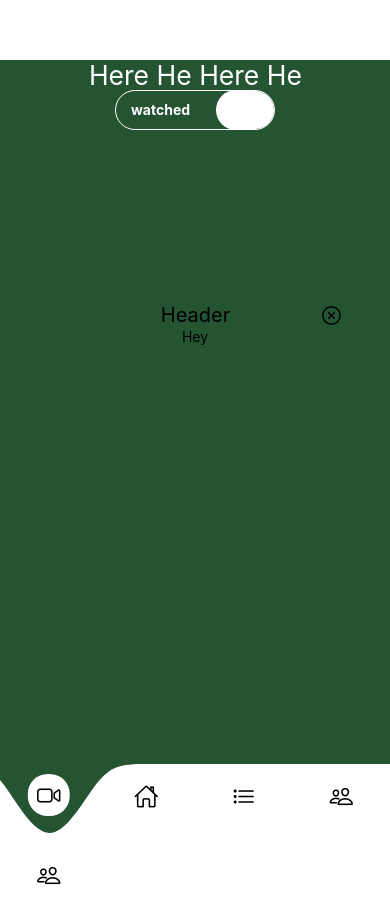
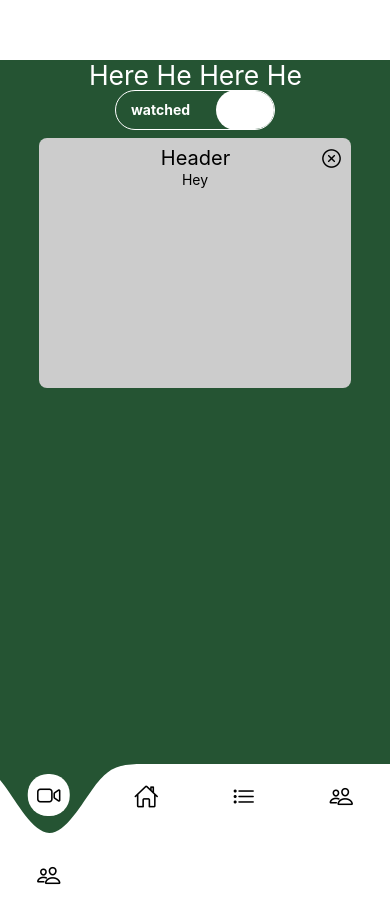
Before and after one commit to seanbb88/ReactNativeSharedUI, a React Native app: screen / in a window 390 px wide. Built offline with nearby package versions, Linux system fonts and the light colour scheme.

Commit message:
style updates

```diff
--- a/App.tsx
+++ b/App.tsx
@@ -92,6 +92,7 @@ export default function App() {
 
         {/* <LiquidSwipe /> */}
         <MiniModal
+          backgroundColor='#CCCCCC'
           isOpen={true}
           handleToggleModal={() => { }}
           header='Header'
--- a/components/Modals/MiniModal.tsx
+++ b/components/Modals/MiniModal.tsx
@@ -4,8 +4,6 @@ import { TouchableOpacity } from 'react-native-gesture-handler';
 import Iconicons from '@expo/vector-icons/Ionicons';
 
 interface MiniModalProps {
-    backgroundColor?: string;
-    textColor?: string;
     header?: string;
     isOpen: boolean;
     modalContent: any;
@@ -13,19 +11,19 @@ interface MiniModalProps {
     handleToggleModal: () => void;
 }
 
-export const MiniModal = ({ backgroundColor = '#CCCCCC', optionalStyling, textColor = 'black', header, isOpen, handleToggleModal, modalContent }: MiniModalProps) => {
+export const MiniModal = ({ optionalStyling, header, isOpen, handleToggleModal, modalContent }: MiniModalProps) => {
     if (!isOpen) {
         return null;
     }
 
     return (
-        <View style={[styles.container, optionalStyling && { backgroundColor: backgroundColor }]}>
+        <View style={[styles.container, optionalStyling]}>
             <View style={styles.headerContainer}>
                 <View style={styles.headerTextContainer}>
-                    {header && <Text style={[styles.header, { color: textColor }]}>{header}</Text>}
+                    {header && <Text style={[styles.header]}>{header}</Text>}
                 </View>
                 <TouchableOpacity style={styles.closeBtn} onPress={handleToggleModal}>
-                    <Iconicons color={textColor} size={23} name="close-circle-outline" />
+                    <Iconicons color={'black'} size={23} name="close-circle-outline" />
                 </TouchableOpacity>
             </View>
             <View style={styles.contentContainer}>
@@ -40,18 +38,20 @@ const styles = StyleSheet.create({
         flex: 1,
         position: 'absolute',
         width: '80%',
-        height: 175,
-        top: '60%',
+        height: 250,
+        top: '20%',
         left: '10%',
         alignItems: 'center',
         borderRadius: 8,
+        zIndex: 10,
+        backgroundColor: '#CCCCCC'
     },
     header: {
-        color: "white",
+        color: "black",
         alignSelf: "center",
         marginLeft: 32,
         marginTop: 8,
-        fontSize: 20
+        fontSize: 20,
     },
     closeBtn: {
         paddingTop: 8,
```
